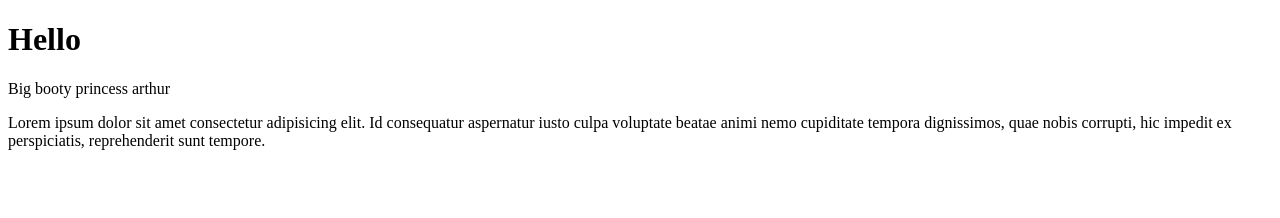
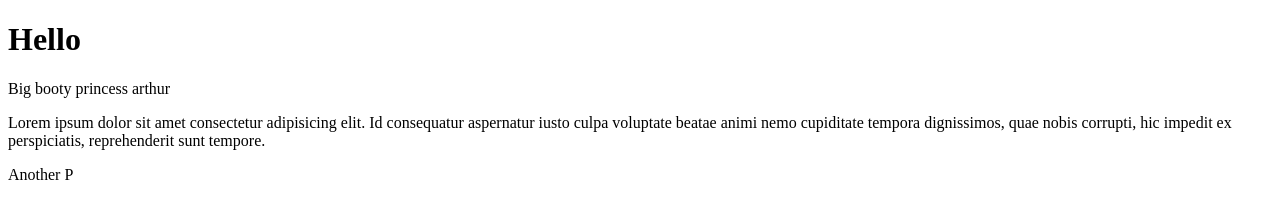
Before and after one commit to AJ000021/myproject, a plain HTML site: page index.html in a window 1280 px wide. Drawn offline with Linux system fonts and the light colour scheme.

Commit message:
update para sakin

```diff
--- a/index.html
+++ b/index.html
@@ -9,5 +9,6 @@
     <h1>Hello</h1>
     <p>Big booty princess arthur</p>
     <p>Lorem ipsum dolor sit amet consectetur adipisicing elit. Id consequatur aspernatur iusto culpa voluptate beatae animi nemo cupiditate tempora dignissimos, quae nobis corrupti, hic impedit ex perspiciatis, reprehenderit sunt tempore.</p>
+    <p>Another P</p>
 </body>
 </html>
```
